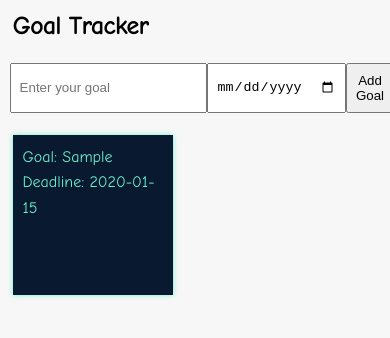
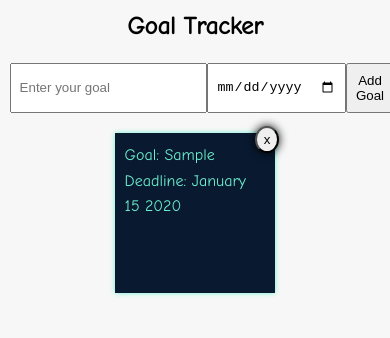
Before and after one commit to kamwaro/goalTracker, a plain HTML site: page index.html in a window 390 px wide. Both pictures are taken after typing "Sample", "2020-01-15" into the empty fields and a click on the button "Add Goal". Drawn offline with Linux system fonts and the light colour scheme.

Commit message:
added delete functionality

```diff
--- a/app.js
+++ b/app.js
@@ -3,11 +3,23 @@ let DataController = (function () {
     goals: [],
   };
 
+  function deleteGoal() {
+    console.log('deleted');
+  }
+
+  function getData() {
+    return JSON.parse(localStorage.getItem('goals')) || [];
+  }
+
+  function storeData(input) {
+    data.goals.push(input);
+    localStorage.setItem('goals', JSON.stringify(data));
+  }
   return {
     data: data,
-    getData: function (input) {
-      data.goals.push(input);
-    },
+    storeData: storeData,
+    getData: getData,
+    deleteGoal: deleteGoal,
   };
 })();
 
@@ -17,20 +29,64 @@ let UIcontroller = (function () {
     goal: '#goal',
     date: '#date',
     output: '.output',
+    card: '.card',
+    deleteBtn: 'delete-btn',
   };
 
+  let formatDate = function (date) {
+    let day, month, year, months;
+
+    months = [
+      'January',
+      'February',
+      'March',
+      'April',
+      'May',
+      'June',
+      'July',
+      'August',
+      'September',
+      'October',
+      'November',
+      'December',
+    ];
+    date = date.split('-');
+    year = date[0];
+    month = parseInt(date[1]) - 1;
+    month = months[month];
+    day = date[2];
+
+    return `${month} ${day} ${year}`;
+  };
   return {
     DOM: DOMstrings,
 
+    displayStoredGoals: function (store) {
+      let html;
+
+      // store
+
+      let storeArr = store.goals;
+
+      storeArr.forEach((goals) => {
+        html = `<div class="card"><button class="delete-btn">x</button><ul><li>Goal: %goal%</li><li>Deadline: %date%</li></ul></div>`;
+        html = html.replace('%goal%', goals.goal);
+        html = html.replace('%date%', formatDate(goals.date));
+        document.querySelector(DOMstrings.output).innerHTML += html;
+      });
+    },
     displayInput: function (input) {
       let html;
+      console.log(formatDate(input.date));
+
       if (input.goal === '' || input.date === '') {
         return;
       } else {
-        html = `<div class="card"><ul><li>Goal: %goal%</li><li>Deadline: %date%</li></ul></div>`;
+        html = `<div class="card"><button class="delete-btn">x</button>
+        <ul><li>Goal: %goal%</li><li>Deadline: %date%</li></ul></div>`;
 
         html = html.replace('%goal%', input.goal);
-        html = html.replace('%date%', input.date);
+        html = html.replace('%date%', formatDate(input.date));
         document.querySelector(DOMstrings.output).innerHTML += html;
       }
     },
@@ -48,14 +104,21 @@ let UIcontroller = (function () {
         cur.value = '';
       });
     },
+
+    deleteGoal: function () {},
   };
 })();
 
 let Globalcontroller = (function (UIctrl, Datactrl) {
   let DOM = UIctrl.DOM;
 
+  let store = Datactrl.getData();
+  if (store.length !== 0) {
+    UIctrl.displayStoredGoals(store);
+  }
+
   function setUpEventListeners() {
-    // 1. Set up event listener on form
+    // 1. Event listener on the form
     document.querySelector(DOM.form).addEventListener('submit', (e) => {
       e.preventDefault();
 
@@ -65,7 +128,7 @@ let Globalcontroller = (function (UIctrl, Datactrl) {
         date: document.querySelector(DOM.date).value,
       };
       // 3. store it in DataController
-      Datactrl.getData(input);
+      Datactrl.storeData(input);
 
       // 4. Display input in the UI
 
@@ -76,9 +139,19 @@ let Globalcontroller = (function (UIctrl, Datactrl) {
     });
   }
 
+  // Delete goal event listener
+  document.addEventListener('click', function (e) {
+    if (e.target.classList.contains(DOM.deleteBtn)) {
+      let card = e.target.parentNode;
+      card.parentNode.removeChild(card);
+    }
+  });
+
   return {
     init: setUpEventListeners,
   };
 })(UIcontroller, DataController);
 
 Globalcontroller.init();
+
+// When the app intializes display the stored goals
--- a/style.css
+++ b/style.css
@@ -35,12 +35,12 @@ body {
 
 .main form button {
   padding: 0.6em;
+  width: 10em;
 }
 
 .output {
   display: flex;
   flex-wrap: wrap;
-  padding: 0.1em;
 }
 
 .card {
@@ -52,8 +52,29 @@ body {
   padding: 0.6em;
   line-height: 1.6;
   box-shadow: 0 0 5px 0 rgb(108, 240, 208);
+  position: relative;
 }
 
 .card ul {
   list-style: none;
 }
+
+.delete-btn {
+  position: absolute;
+  top: -7px;
+  right: -4px;
+  border-radius: 50%;
+  padding: 0.3em 0.5em;
+  box-shadow: 0 0 10px 0 rgba(0, 0, 0);
+  outline: none;
+}
+
+@media (max-width: 500px) {
+  .header {
+    text-align: center;
+  }
+  .output {
+    justify-content: center;
+    align-items: center;
+  }
+}
```
